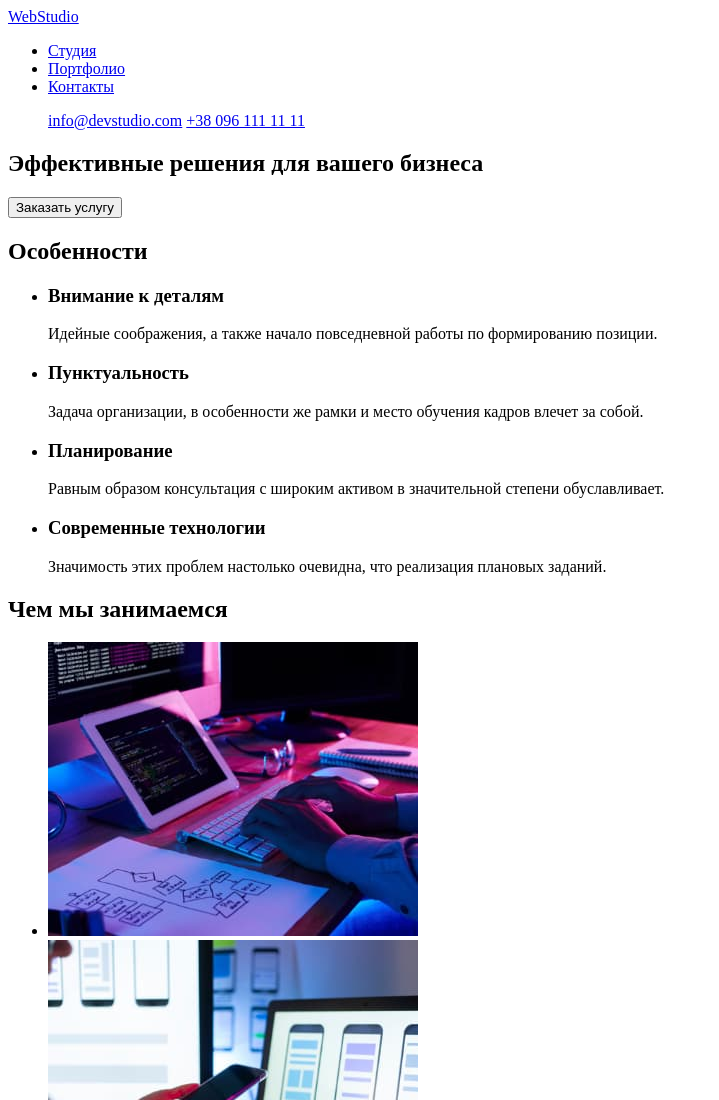
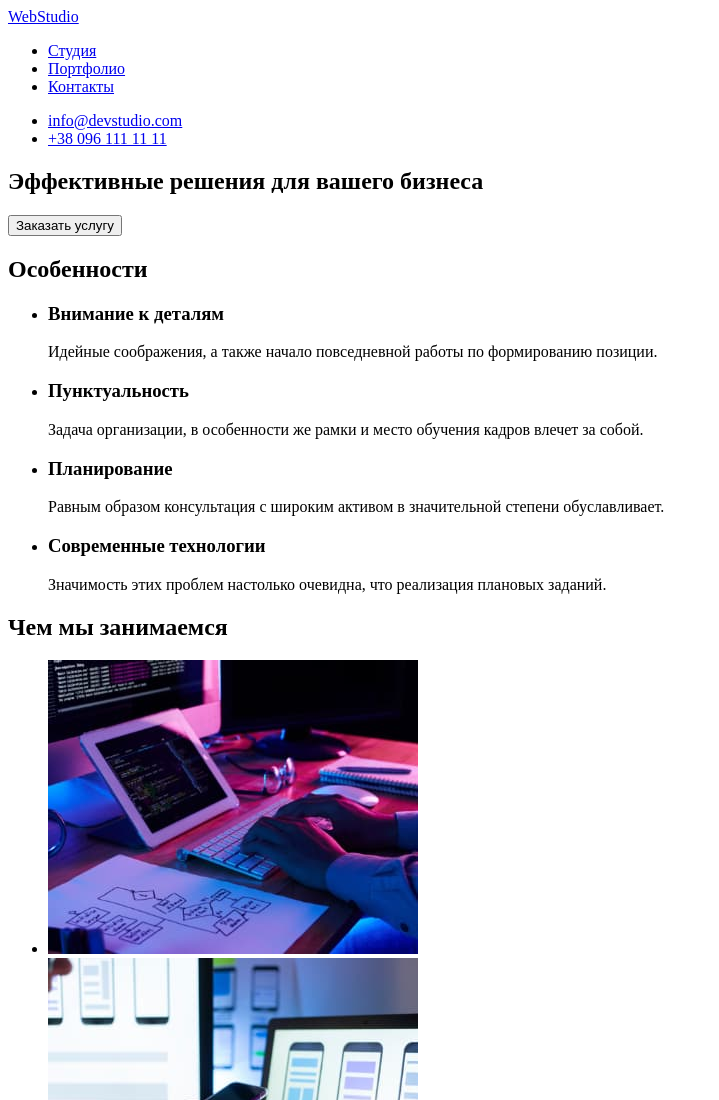
Before and after one commit to prorochenko/goit-markup-hw-01, a plain HTML site: page index.html in a window 1280 px wide. Shown: the top 1100 px of the page, without its empty margins (0-719 px from the left). Drawn offline with Linux system fonts and the light colour scheme.

Commit message:
final - after validator

```diff
--- a/index.html
+++ b/index.html
@@ -18,8 +18,8 @@
                 </ul>
         </nav>
         <ul>
-            <il><a href="mailto:info@devstudio.com">info@devstudio.com</a></il>
-            <il><a href="tel:+380961111111">+38 096 111 11 11</a></il>
+            <li><a href="mailto:info@devstudio.com">info@devstudio.com</a></li>
+            <li><a href="tel:+380961111111">+38 096 111 11 11</a></li>
         </ul>
     </header>
 <main>
```
